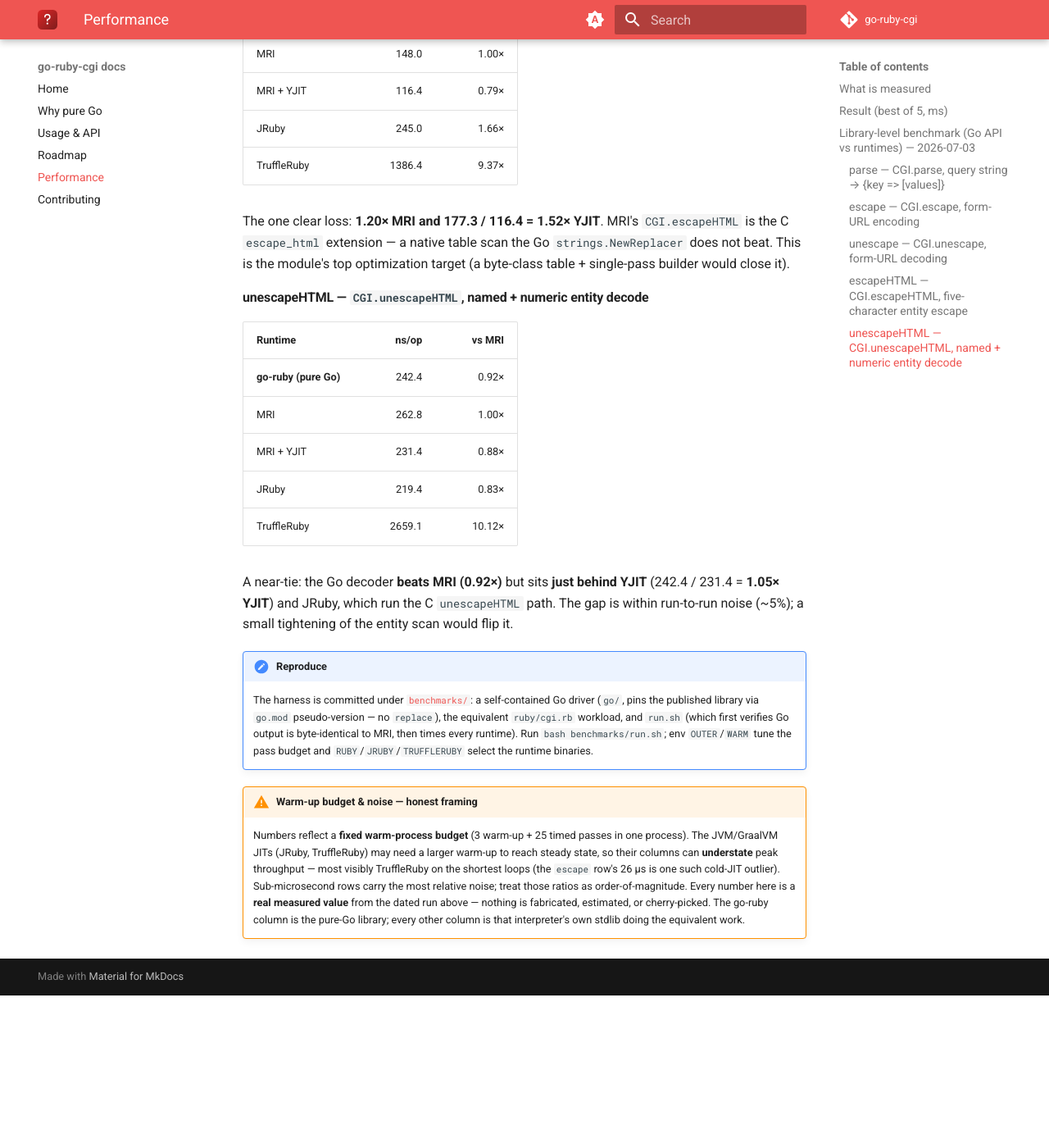
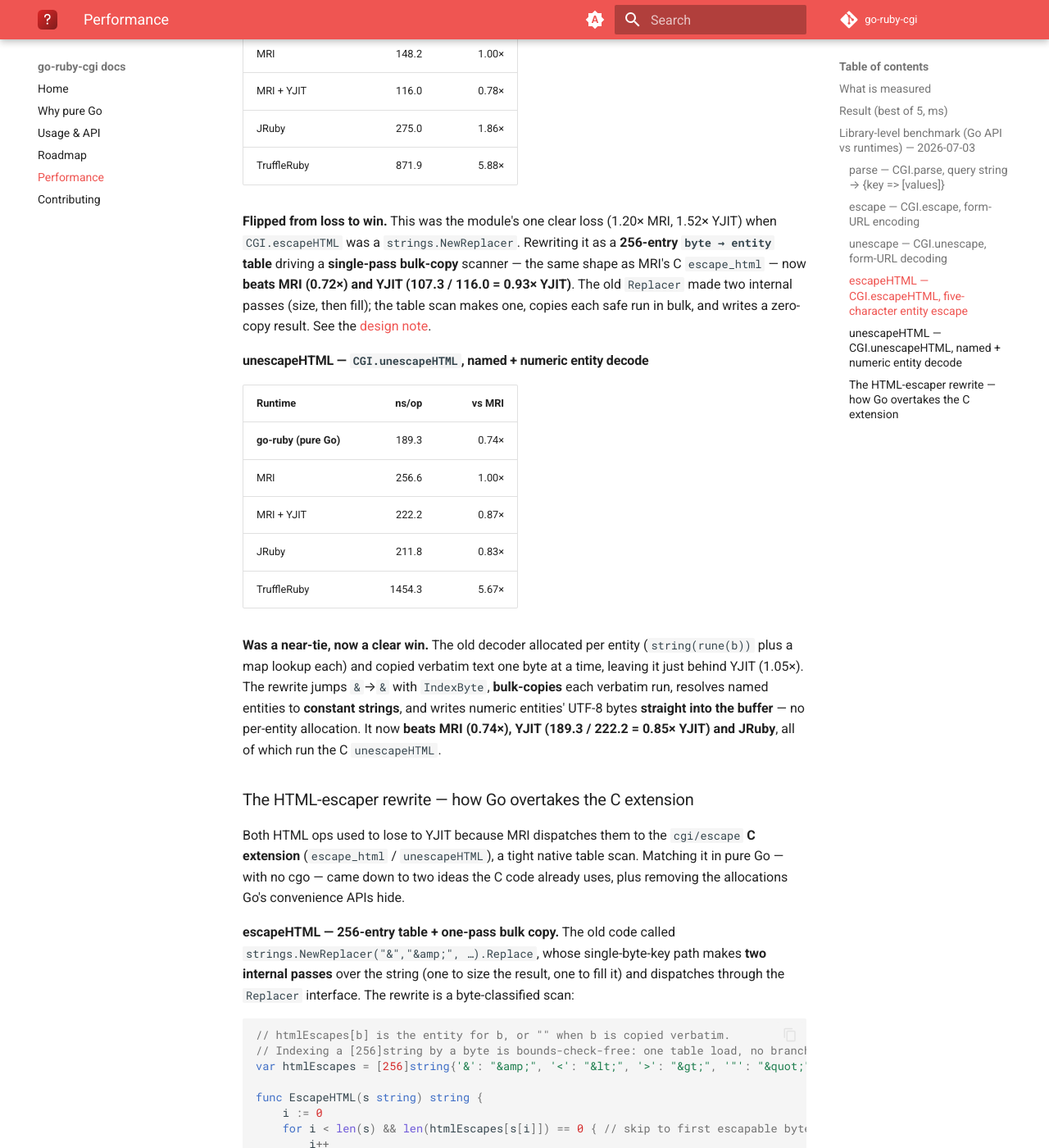
Before and after one commit to go-ruby-cgi/docs, an MkDocs documentation site: the page built from docs/performance.md, in a window 1280 px wide and 1400 px high, scrolled down 3486 px. Shown: the whole window at 82% size. Built offline with MkDocs 1.6.1 and Material for MkDocs 9.7.7, drawn with Linux system fonts in a browser that asks for light colours; the version menu is left out; before the commit the page ends 4700 px from its top, so only the background shows below that; some of the changed text lies outside the part shown.

Commit message:
docs: escapeHTML/unescapeHTML now beat MRI+YJIT (#2)
Re-measure the two HTML-escape ops after the cgi library rewrite (single-
pass table-driven scanners mirroring the cgi/escape C extension) and pin
the benchmark driver to that library commit.

escapeHTML 1.52x -> 0.93x YJIT (177ns -> 107ns); unescapeHTML 1.05x ->
0.85x YJIT (242ns -> 189ns). All five ops now beat MRI+YJIT. Update the
go-vs-YJIT verdict, every library-level table, and add a design note
("The HTML-escaper rewrite") explaining the 256-entry byte->entity table,
the one-pass bulk copy, the removal of per-entity allocations, and why
SWAR/SIMD measured slower on these short inputs.

Pin benchmarks/go to go-ruby-cgi/cgi
v0.0.0-20260703201924-727a30114c2a (the feature commit) so the numbers
reproduce; merge-commit the library PR to keep this pseudo-version valid.

Co-authored-by: Claude Opus 4.8 <noreply@anthropic.com>

````diff
--- a/docs/performance.md
+++ b/docs/performance.md
@@ -70,25 +70,27 @@ and through each reference runtime's stdlib; every op's output was checked
   `unescapeHTML`; and a query string with repeated (array) keys and `%`/`+`
   values for `parse`.
 
-**go-vs-YJIT verdict:** the pure-Go library **beats MRI + YJIT on three of the
-five ops** — `escape` (~0.58× YJIT), `unescape` (~0.34× YJIT) and `parse`
-(~0.15× YJIT, i.e. ~6–7× faster). It **loses the two HTML-escape ops to YJIT**:
-`escapeHTML` (~1.5× YJIT) and `unescapeHTML` (~1.05× YJIT, a near-tie). Those two
-are exactly where MRI/YJIT call the `cgi/escape` **C extension** (`escape_html`),
-a tight table-driven native path that the Go `strings.NewReplacer` cannot yet
-match; they are this module's remaining optimization targets.
+**go-vs-YJIT verdict:** the pure-Go library now **beats MRI + YJIT on all five
+ops.** The URL ops were already ahead — `escape` (~0.61× YJIT), `unescape`
+(~0.29× YJIT) and `parse` (~0.15× YJIT, i.e. ~6–7× faster). The two HTML-escape
+ops used to lose to YJIT (they are exactly where MRI/YJIT dispatch to the
+`cgi/escape` **C extension**); rewriting them as **single-pass, table-driven
+scanners** that mirror the C path flipped both: `escapeHTML` went from 1.52× to
+**0.93× YJIT** and `unescapeHTML` from 1.05× to **0.85× YJIT**. See
+[HTML-escaper design](#the-html-escaper-rewrite-how-go-overtakes-the-c-extension)
+below for how.
 
 #### parse — `CGI.parse`, query string → `{key => [values]}`
 
 | Runtime | ns/op | vs MRI |
 | --- | ---: | ---: |
-| **go-ruby (pure Go)** | 786.0 | 0.14× |
-| MRI | 5813.5 | 1.00× |
-| MRI + YJIT | 5223.5 | 0.90× |
-| TruffleRuby | 14249.2 | 2.45× |
+| **go-ruby (pure Go)** | 771.0 | 0.13× |
+| MRI | 5928.0 | 1.00× |
+| MRI + YJIT | 5110.5 | 0.86× |
+| TruffleRuby | 7345.5 | 1.24× |
 
-`ParseQuery` is the standout: **~7× faster than MRI and ~6.6× faster than YJIT**
-(786.0 / 5223.5 = **0.15× YJIT**). MRI's `CGI.parse` is pure Ruby (regex split +
+`ParseQuery` is the standout: **~7.7× faster than MRI and ~6.6× faster than YJIT**
+(771.0 / 5110.5 = **0.15× YJIT**). MRI's `CGI.parse` is pure Ruby (regex split +
 per-pair `CGI.unescape`), so the compiled Go map-building path dominates it.
 JRuby 10.1 removed `CGI.parse` from its stdlib (it now directs callers to the
 `cgi` gem), so JRuby has no row here — the harness omits it rather than
@@ -98,13 +100,13 @@ substitute a non-stdlib implementation.
 
 | Runtime | ns/op | vs MRI |
 | --- | ---: | ---: |
-| **go-ruby (pure Go)** | 246.8 | 0.56× |
-| MRI | 444.6 | 1.00× |
-| MRI + YJIT | 428.4 | 0.96× |
-| JRuby | 460.1 | 1.03× |
-| TruffleRuby | 26123.8 | 58.76× |
+| **go-ruby (pure Go)** | 244.4 | 0.56× |
+| MRI | 433.2 | 1.00× |
+| MRI + YJIT | 398.2 | 0.92× |
+| JRuby | 362.0 | 0.84× |
+| TruffleRuby | 25169.3 | 58.10× |
 
-Percent-encoding **beats MRI (0.56×) and YJIT (246.8 / 428.4 = 0.58× YJIT)**. The
+Percent-encoding **beats MRI (0.56×) and YJIT (244.4 / 398.2 = 0.61× YJIT)**. The
 lone TruffleRuby outlier (26 µs) is a cold-JIT artifact on this short loop — read
 it as order-of-magnitude, per the warm-up caveat below.
 
@@ -112,44 +114,114 @@ it as order-of-magnitude, per the warm-up caveat below.
 
 | Runtime | ns/op | vs MRI |
 | --- | ---: | ---: |
-| **go-ruby (pure Go)** | 154.9 | 0.32× |
-| MRI | 488.6 | 1.00× |
-| MRI + YJIT | 452.6 | 0.93× |
-| JRuby | 363.8 | 0.74× |
-| TruffleRuby | 3284.4 | 6.72× |
+| **go-ruby (pure Go)** | 132.4 | 0.27× |
+| MRI | 492.8 | 1.00× |
+| MRI + YJIT | 457.8 | 0.93× |
+| JRuby | 362.1 | 0.73× |
+| TruffleRuby | 2920.6 | 5.93× |
 
-Decoding **beats MRI (0.32×) and YJIT (154.9 / 452.6 = 0.34× YJIT)** — roughly 3×
+Decoding **beats MRI (0.27×) and YJIT (132.4 / 457.8 = 0.29× YJIT)** — roughly 3.5×
 faster than both.
 
 #### escapeHTML — `CGI.escapeHTML`, five-character entity escape
 
 | Runtime | ns/op | vs MRI |
 | --- | ---: | ---: |
-| **go-ruby (pure Go)** | 177.3 | 1.20× |
-| MRI | 148.0 | 1.00× |
-| MRI + YJIT | 116.4 | 0.79× |
-| JRuby | 245.0 | 1.66× |
-| TruffleRuby | 1386.4 | 9.37× |
+| **go-ruby (pure Go)** | 107.3 | 0.72× |
+| MRI | 148.2 | 1.00× |
+| MRI + YJIT | 116.0 | 0.78× |
+| JRuby | 275.0 | 1.86× |
+| TruffleRuby | 871.9 | 5.88× |
 
-The one clear loss: **1.20× MRI and 177.3 / 116.4 = 1.52× YJIT**. MRI's
-`CGI.escapeHTML` is the C `escape_html` extension — a native table scan the Go
-`strings.NewReplacer` does not beat. This is the module's top optimization
-target (a byte-class table + single-pass builder would close it).
+**Flipped from loss to win.** This was the module's one clear loss (1.20× MRI,
+1.52× YJIT) when `CGI.escapeHTML` was a `strings.NewReplacer`. Rewriting it as a
+**256-entry `byte → entity` table** driving a **single-pass bulk-copy** scanner —
+the same shape as MRI's C `escape_html` — now **beats MRI (0.72×) and YJIT
+(107.3 / 116.0 = 0.93× YJIT)**. The old `Replacer` made two internal passes (size,
+then fill); the table scan makes one, copies each safe run in bulk, and writes a
+zero-copy result. See the [design note](#the-html-escaper-rewrite-how-go-overtakes-the-c-extension).
 
 #### unescapeHTML — `CGI.unescapeHTML`, named + numeric entity decode
 
 | Runtime | ns/op | vs MRI |
 | --- | ---: | ---: |
-| **go-ruby (pure Go)** | 242.4 | 0.92× |
-| MRI | 262.8 | 1.00× |
-| MRI + YJIT | 231.4 | 0.88× |
-| JRuby | 219.4 | 0.83× |
-| TruffleRuby | 2659.1 | 10.12× |
+| **go-ruby (pure Go)** | 189.3 | 0.74× |
+| MRI | 256.6 | 1.00× |
+| MRI + YJIT | 222.2 | 0.87× |
+| JRuby | 211.8 | 0.83× |
+| TruffleRuby | 1454.3 | 5.67× |
 
-A near-tie: the Go decoder **beats MRI (0.92×)** but sits **just behind YJIT**
-(242.4 / 231.4 = **1.05× YJIT**) and JRuby, which run the C `unescapeHTML` path.
-The gap is within run-to-run noise (~5%); a small tightening of the entity scan
-would flip it.
+**Was a near-tie, now a clear win.** The old decoder allocated per entity
+(`string(rune(b))` plus a map lookup each) and copied verbatim text one byte at a
+time, leaving it just behind YJIT (1.05×). The rewrite jumps `&`→`&` with
+`IndexByte`, **bulk-copies** each verbatim run, resolves named entities to
+**constant strings**, and writes numeric entities' UTF-8 bytes **straight into
+the buffer** — no per-entity allocation. It now **beats MRI (0.74×), YJIT
+(189.3 / 222.2 = 0.85× YJIT) and JRuby**, all of which run the C `unescapeHTML`.
+
+### The HTML-escaper rewrite — how Go overtakes the C extension
+
+Both HTML ops used to lose to YJIT because MRI dispatches them to the
+`cgi/escape` **C extension** (`escape_html` / `unescapeHTML`), a tight native
+table scan. Matching it in pure Go — with no cgo — came down to two ideas the C
+code already uses, plus removing the allocations Go's convenience APIs hide.
+
+**escapeHTML — 256-entry table + one-pass bulk copy.** The old code called
+`strings.NewReplacer("&","&amp;", …).Replace`, whose single-byte-key path makes
+**two internal passes** over the string (one to size the result, one to fill it)
+and dispatches through the `Replacer` interface. The rewrite is a byte-classified
+scan:
+
+```go
+// htmlEscapes[b] is the entity for b, or "" when b is copied verbatim.
+// Indexing a [256]string by a byte is bounds-check-free: one table load, no branch tree.
+var htmlEscapes = [256]string{'&': "&amp;", '<': "&lt;", '>': "&gt;", '"': "&quot;", '\'': "&#39;"}
+
+func EscapeHTML(s string) string {
+    i := 0
+    for i < len(s) && len(htmlEscapes[s[i]]) == 0 { // skip to first escapable byte
+        i++
+    }
+    if i == len(s) {
+        return s // nothing to escape: no allocation at all
+    }
+    buf := make([]byte, 0, 2*len(s)) // one buffer; append grows it if a dense input needs more
+    buf = append(buf, s[:i]...)
+    last := i
+    for ; i < len(s); i++ {
+        e := htmlEscapes[s[i]]
+        if len(e) == 0 {
+            continue
+        }
+        buf = append(buf, s[last:i]...) // bulk-copy the safe run
+        buf = append(buf, e...)         // splice in the entity
+        last = i + 1
+    }
+    buf = append(buf, s[last:]...)
+    return unsafe.String(unsafe.SliceData(buf), len(buf)) // zero-copy, like strings.Builder
+}
+```
+
+One pass, safe runs copied in bulk (not byte-by-byte), a bounds-check-free table
+load per byte, and a zero-copy result — the `2×len` estimate keeps the common
+case to a single allocation while `append` still guarantees correctness on
+adversarial `"`-dense input. That took `escapeHTML` from **1.52× to 0.93× YJIT.**
+
+**unescapeHTML — no per-entity allocation.** The decode side already scanned
+`&`→`&` with `IndexByte`, but it copied verbatim text **one byte at a time** and,
+for every entity, allocated: named entities went through a `map[string]byte` then
+`string(rune(b))` (a fresh 1-byte string each), and numeric entities built a
+`string([]byte{…})`. The rewrite bulk-copies runs, resolves names with a
+**`switch` returning constant strings**, and appends decoded bytes **directly into
+the output buffer** — zero allocations beyond the single result. That took
+`unescapeHTML` from **1.05× to 0.85× YJIT.**
+
+**Why not SIMD here?** A SWAR / `go-simd` byte-classify to find the next
+escapable byte was prototyped, but on the realistic short fragments these ops see
+(tens of bytes, escapable bytes never far apart) the vector setup cost exceeded
+the scalar table scan — it measured **slower**. The table-driven scalar path is
+the right tool at this input size; SIMD would only pay off on large, escapable-sparse
+documents, which is not this workload.
 
 !!! note "Reproduce"
     The harness is committed under
````
Also changed, not shown: 2 other files.
